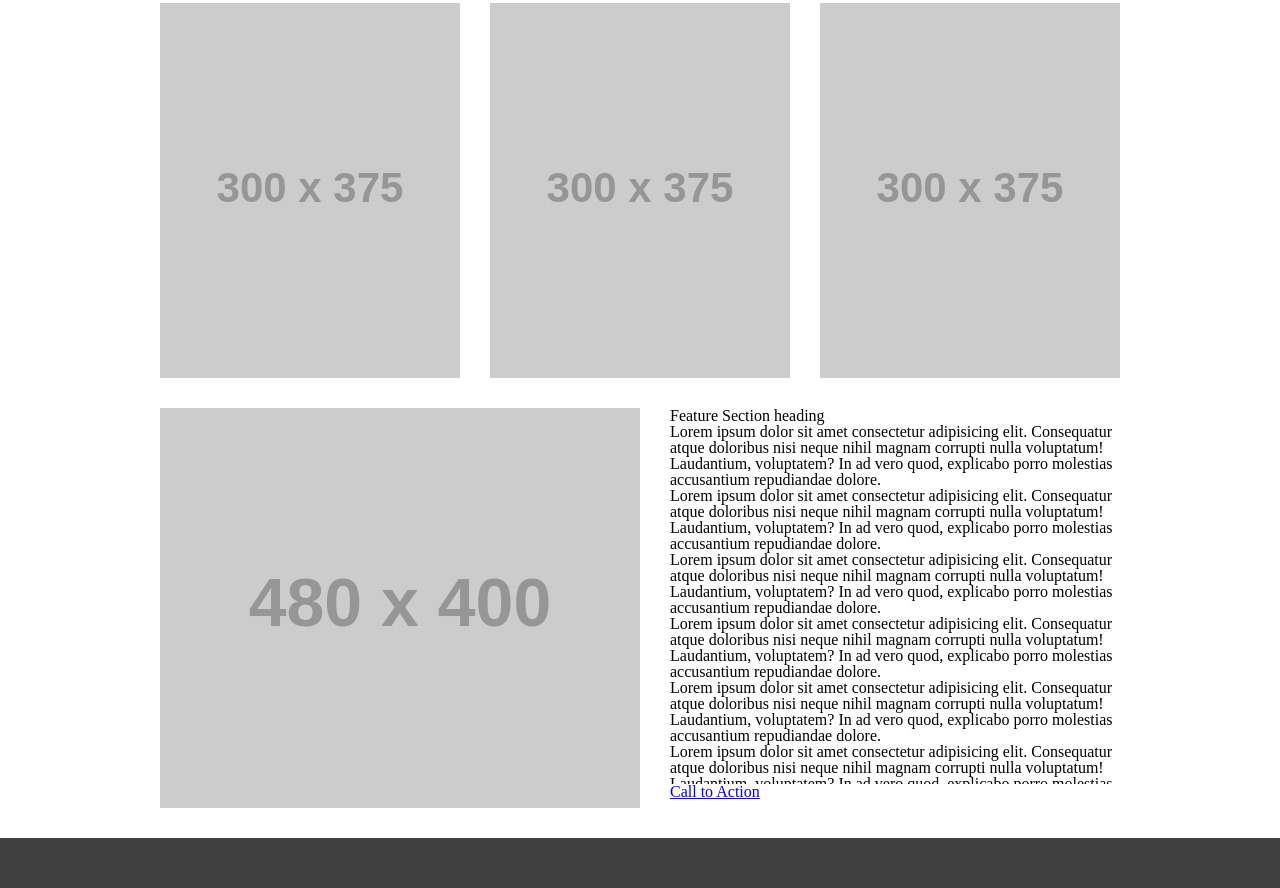
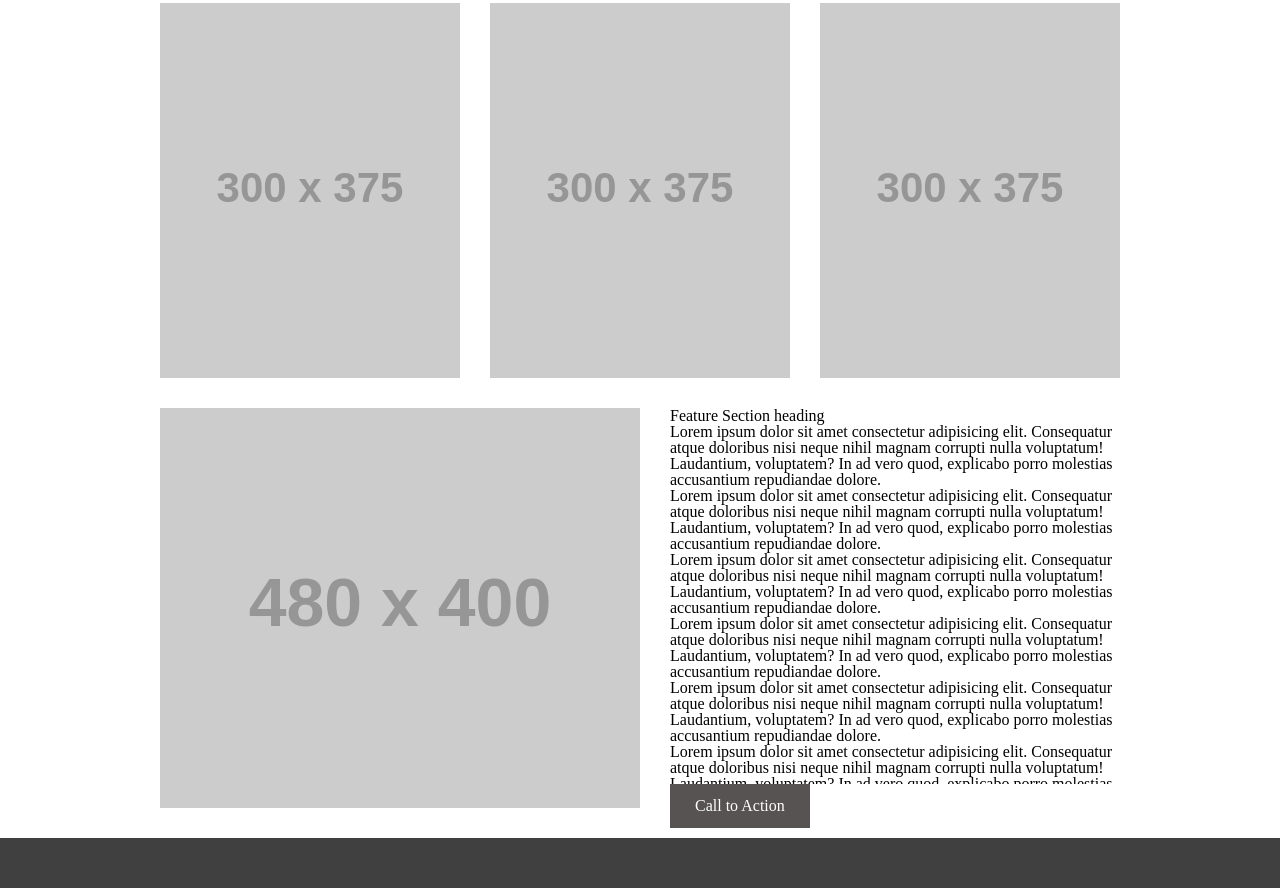
Before and after one commit to Dcastro99/wireframe-excercise, a plain HTML site: page index.html in a window 1280 px wide. Shown: the part 639-1527 px from the top of the page. Drawn offline with Linux system fonts and the light colour scheme; placeholder pictures from the web are drawn by us.

Commit message:
added button

```diff
--- a/css/style.css
+++ b/css/style.css
@@ -63,3 +63,17 @@ article section {
   height: 360px;
   overflow: auto;
 }
+
+article a:link, a:visited {
+  background-color: #575353;
+  color: white;
+  padding: 14px 25px;
+  text-align: center;
+  text-decoration: none;
+  display: inline-block;
+}
+
+article a:hover, a:active {
+  background-color: rgb(233, 141, 107);
+  transition: 350ms;
+}
```
